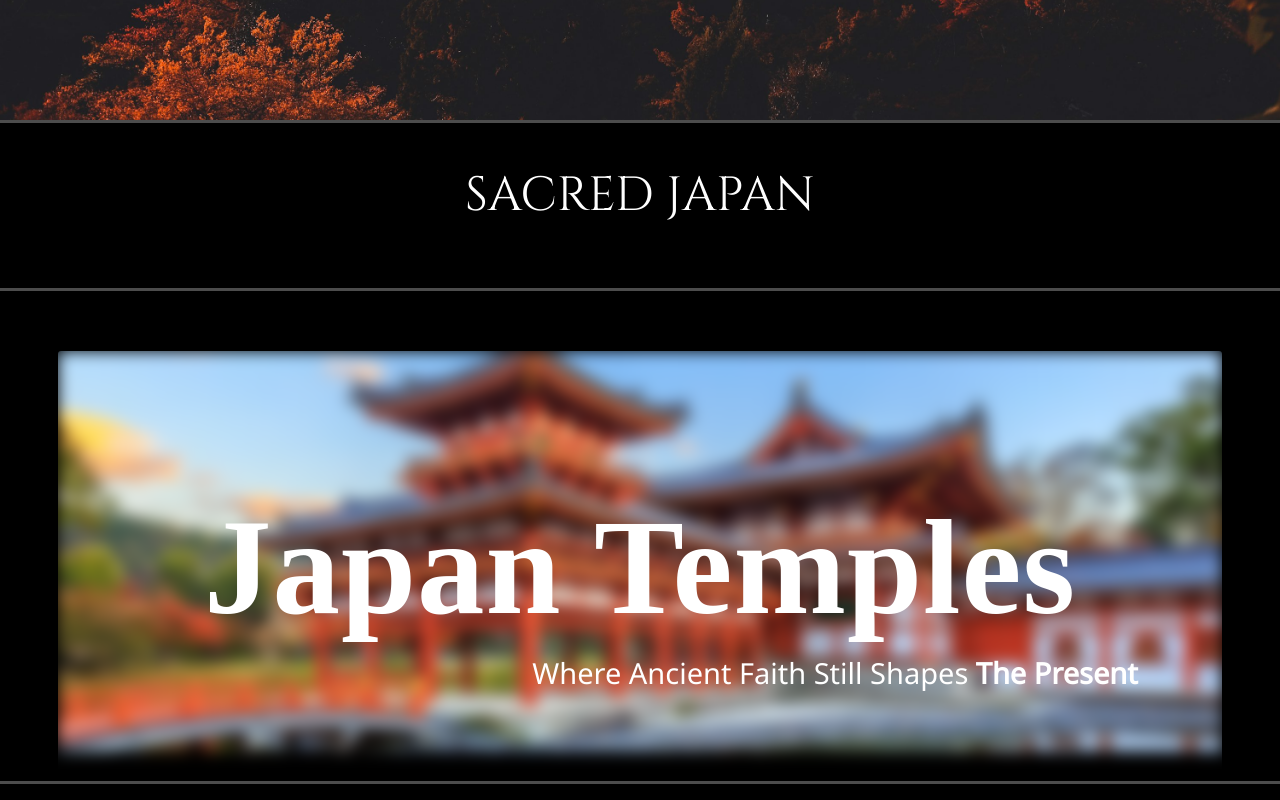
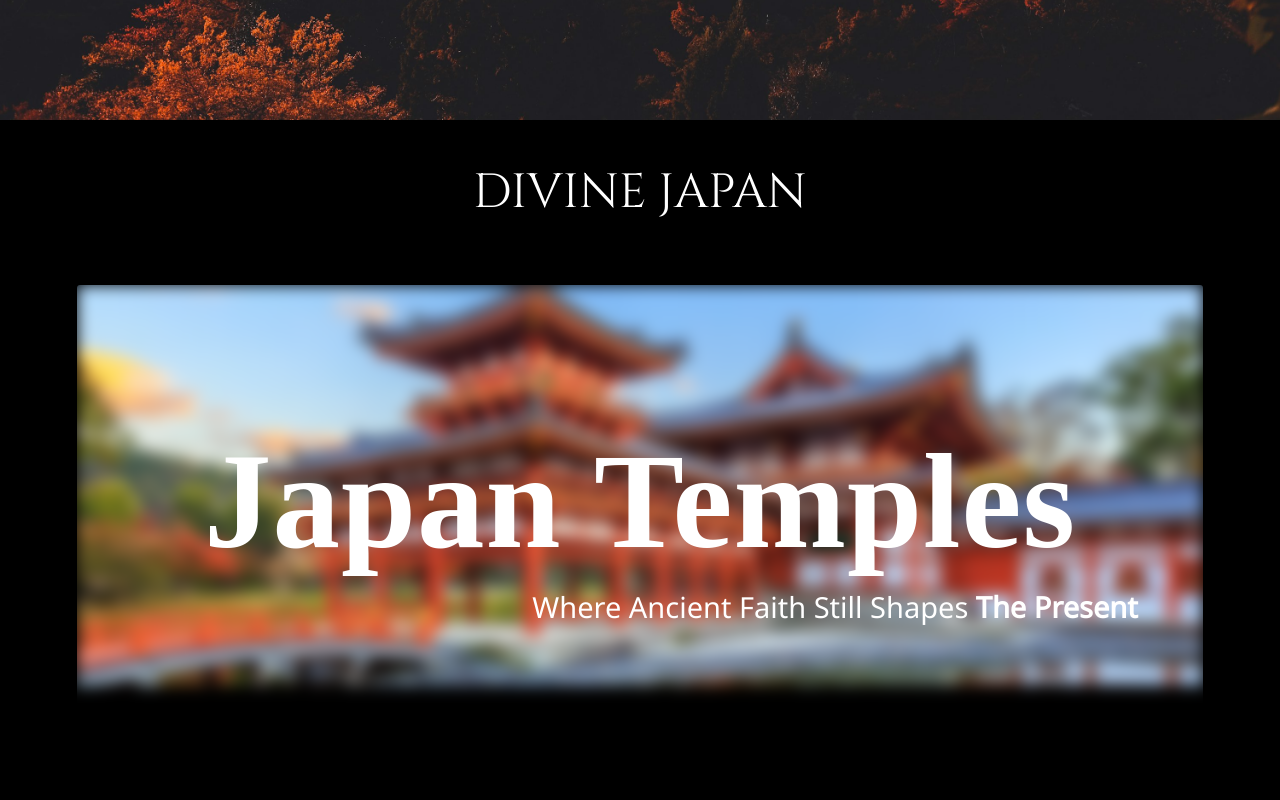
Before and after one commit to Two-DuoStudio/Duo-Wander-Japan, a plain HTML site: page temple.html in a window 1280 px wide. Shown: the part 680-1480 px from the top of the page. Drawn offline with Linux system fonts and the light colour scheme.

Commit message:
matched temple with index

```diff
--- a/temple.css
+++ b/temple.css
@@ -206,7 +206,7 @@ body {
 /* === Background Image Box === */
 .tempimg {
   height: 500px;
-  width: 1200px;
+  width: 88vw;
   position: relative;
   display: flex;
   justify-content: center;
@@ -224,11 +224,11 @@ body {
   top: 0;
   left: 0;
   height: 400px;
-  width: 100%;
+  width: 88vw;
   background-image: url("blur section.png");
   background-size: cover;
   background-position: center;
-  background-repeat: no-repeat;
+  /* background-repeat: no-repeat; */
   filter: blur(8px);  /* Apply blur effect */
   z-index: 1; /* Send behind the text */
 }
@@ -264,13 +264,13 @@ body {
   border: none;
   border-top: 3px solid #4c4c4c;
   width: 100%;
-  /* margin-top: px; */
+  margin-top: 100px;
 }
 .info1{
   display: flex;
   justify-content: center;
   align-items: center;
-  padding: 58px;
+  padding: 50px 58px 0px 58px;
   flex-direction: column;
 }
 .img1{
--- a/temple.html
+++ b/temple.html
@@ -30,9 +30,10 @@
             </div>
         </div>
      </header>
-      <hr class="section1">
+<main>
+
   <div class="welcome">
-            <p>SACRED JAPAN</p>
+      <p>DIVINE JAPAN</p>
   </div>
 
     <div class="headcontent">
@@ -40,8 +41,6 @@
       <h1>Wander Japan Beyond <br> The Gates</h1>
   </div>
 
-<main>
- <hr class="sacred1">
   <div class="blursec">
     <div class="tempimg">
         <div class="text-overlay">
```
Lines whose indentation alone changed are shown as unchanged.
